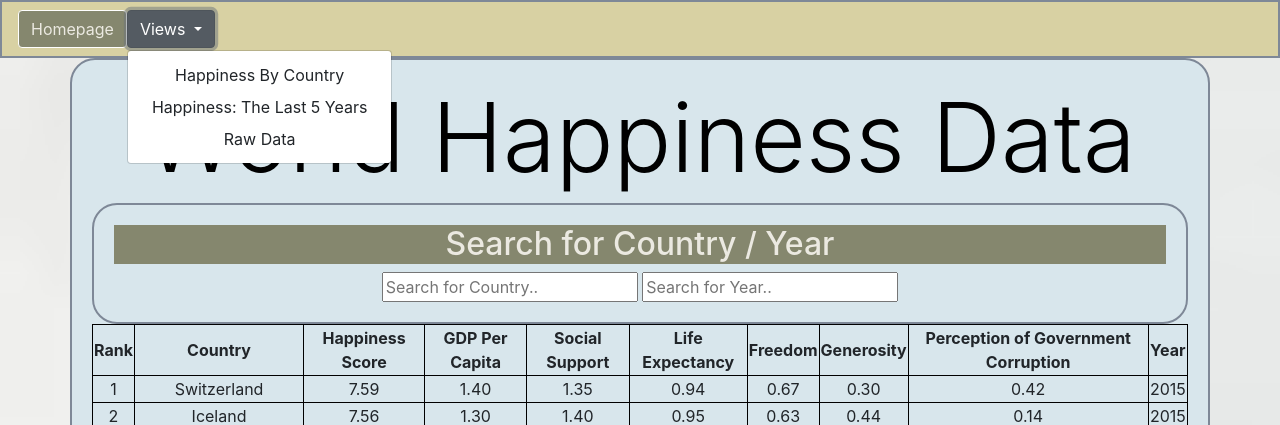
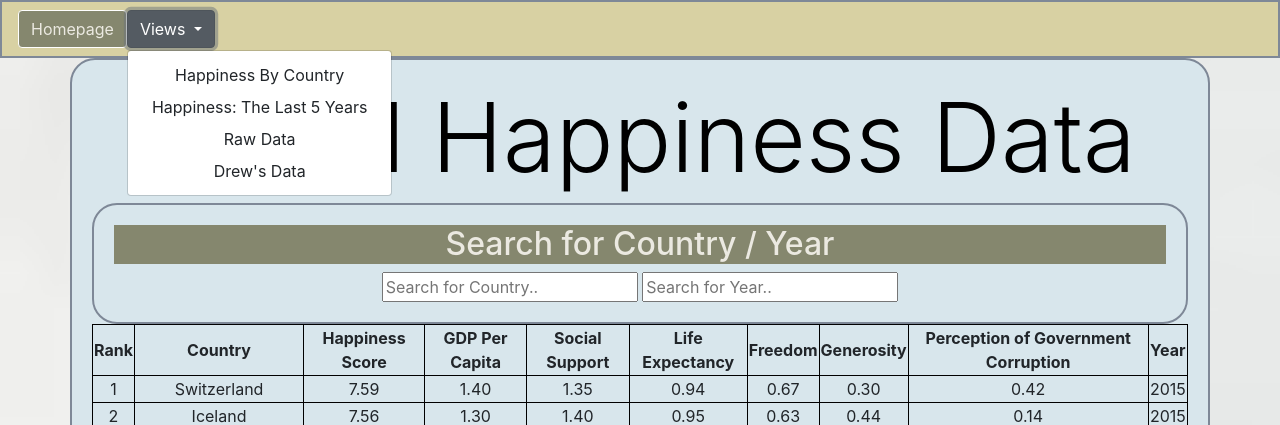
Before and after one commit to collinmpage/World-Happiness-Project, a Flask app: page /data in a window 1280 px wide, after a click on "Views". Shown: the top 425 px of the page. Run offline with Flask 2, Linux system fonts and the light colour scheme; data comes from the database, SQL or seed files in the repository; some libraries are stand-ins or nearby versions.

Commit message:
Update data.html

```diff
--- a/templates/data.html
+++ b/templates/data.html
@@ -33,6 +33,7 @@ href="https://cdnjs.cloudflare.com/ajax/libs/animate.css/4.1.1/animate.min.css"
                 <a class="dropdown-item" href="/happiness_by_country">Happiness By Country</a>
                 <a class="dropdown-item" href="/the_last_5_years">Happiness: The Last 5 Years</a>
                 <a class="dropdown-item" href="/data">Raw Data</a>
+                <a class="dropdown-item" href="/drews_page">Drew's Data</a>
               </div>
             </div>
       </li>
```
